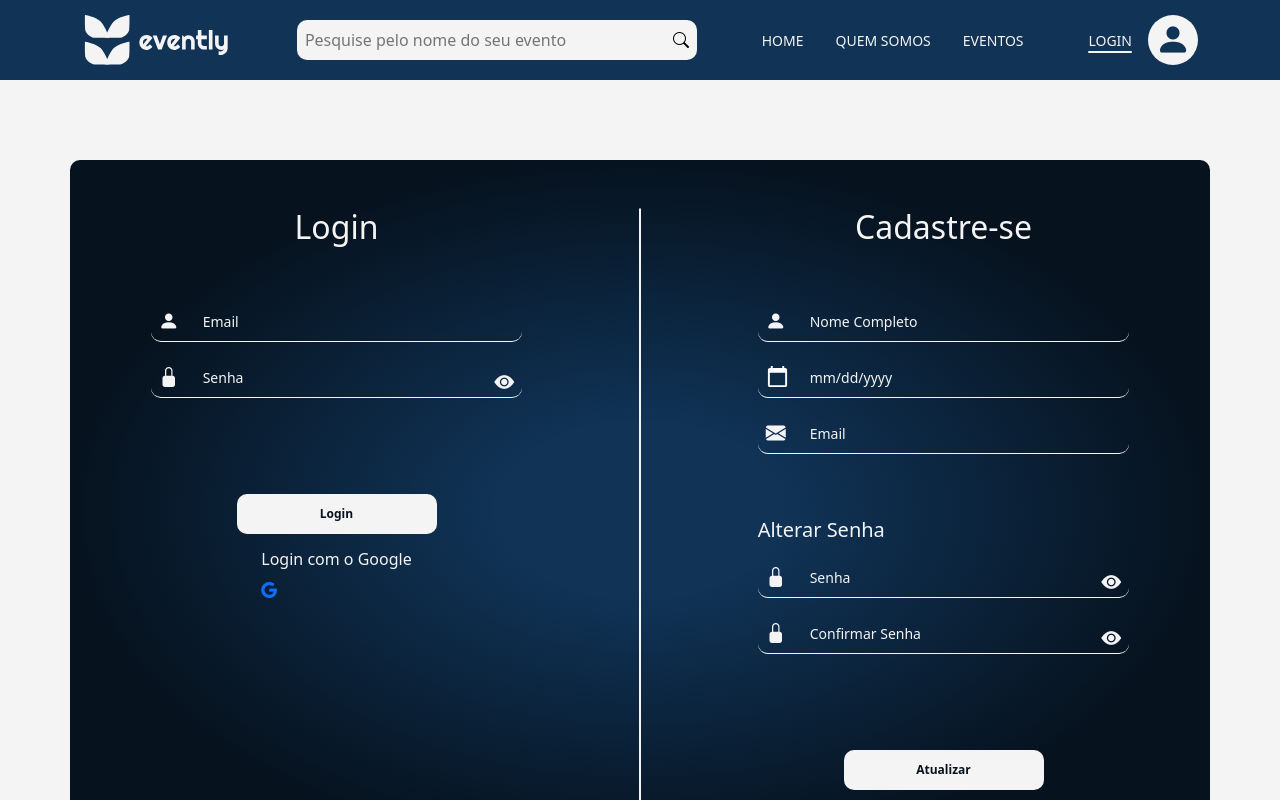
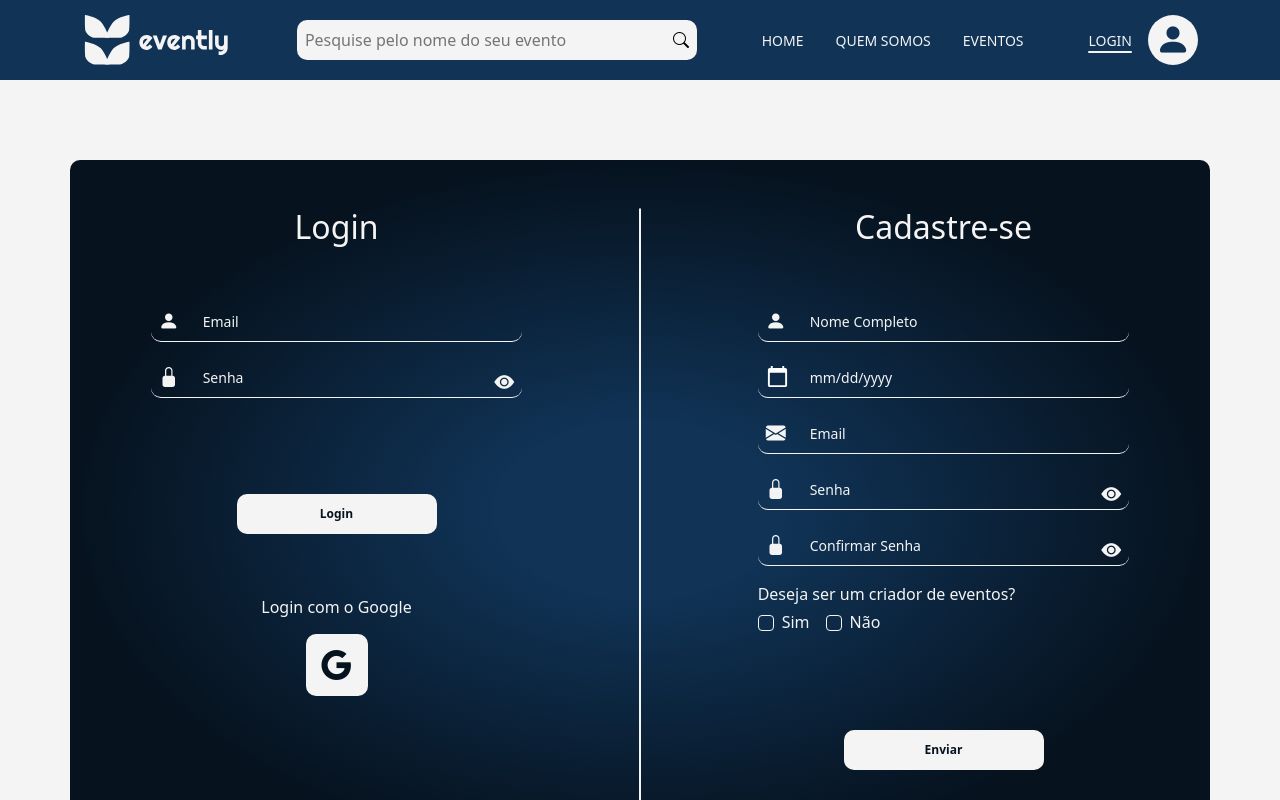
Before and after one commit to RayaniGomes/Evently, a Next.js app: page /login in a window 1280 px wide. Built offline with nearby package versions, Linux system fonts and the light colour scheme.

Commit message:
fix: ajustes do formulário de usuário para pagina de login

```diff
--- a/src/(components)/formularios/FormUsuario/index.tsx
+++ b/src/(components)/formularios/formUsuario/index.tsx
@@ -3,6 +3,7 @@ import { Form, GrupoInput } from "./styled";
 import { useState } from "react";
 import { zodResolver } from "@hookform/resolvers/zod";
 import { createDataUsuario, usuarioSchema } from "@/schema/usuario.schema";
+import InputCheckbox from "@/(components)/inputCheckbox";
 
 export default function FormUsuario() {
   const [mostrarSenha, setMostrarSenha] = useState(false);
@@ -37,8 +38,15 @@ export default function FormUsuario() {
       </GrupoInput>
       {errors.email && <span>{errors.email.message}</span>}
 
-      <div className="senha">
-        <h5>Alterar Senha</h5>
+      <div
+        className={
+          window.location.pathname === "/perfil"
+            ? "senha"
+            : "w-100 d-flex flex-column gap-3"
+        }
+      >
+        {window.location.pathname === "/perfil" && <h5>Alterar Senha</h5>}
+
         <GrupoInput>
           <i className="bi bi-lock-fill" />
           <input
@@ -71,11 +79,40 @@ export default function FormUsuario() {
           </button>
         </GrupoInput>
         {errors.confirmarSenha && <span>{errors.confirmarSenha.message}</span>}
+
+        {window.location.pathname === "/login" && (
+          <div>
+            <label htmlFor="">Deseja ser um criador de eventos?</label>
+            <div className="d-flex gap-3 mt-1">
+              <InputCheckbox
+                id="criador"
+                htmlFor="criador"
+                label="Sim"
+                color="--branco"
+                onClick={() => {}}
+              />
+              <InputCheckbox
+                id="comum"
+                htmlFor="comum"
+                label="Não"
+                color="--branco"
+                onClick={() => {}}
+              />
+            </div>
+          </div>
+        )}
       </div>
 
-      <button type="submit" className="btn-form">
-        Atualizar
-      </button>
+      {window.location.pathname === "/perfil" ? (
+        <button type="submit" className="btn-form">
+          Atualizar
+        </button>
+      ): (
+        <button type="submit" className="btn-form">
+          Enviar
+        </button>
+      )
+    }
     </Form>
   );
 }
--- a/src/(components)/formularios/FormUsuario/styled.ts
+++ b/src/(components)/formularios/formUsuario/styled.ts
@@ -48,6 +48,31 @@ export const Form = styled.form`
 
     &:hover {
       box-shadow: var(--drop-shadow-branco-hover);
+    }
+  }
+
+  .google {
+    display: flex;
+    flex-direction: column;
+    align-items: center;
+    margin-top: 3rem;
+    gap: .5rem;
+
+    a {
+      display: flex;
+      align-items: center;
+      justify-content: center;
+      border: none;
+      border-radius: 10px;
+      font-size: 30px;
+      background-color: var(--branco);
+      color: var(--azul-escuro);
+      padding: 1rem;
+      text-decoration: none;
+
+      &:hover {
+        box-shadow: var(--drop-shadow-branco-hover);
+      }
     }
   }
 `;
--- a/src/app/perfil/page.tsx
+++ b/src/app/perfil/page.tsx
@@ -3,7 +3,7 @@ import Navbar from "@/(components)/navbar";
 import Titulo from "@/(components)/titulo";
 import { Botoes, ContainerPerfil, Section } from "./styled";
 import Footer from "@/(components)/footer";
-import FormUsuario from "@/(components)/formularios/FormUsuario";
+import FormUsuario from "@/(components)/formularios/formUsuario";
 import { useState } from "react";
 import MinhasInscrições from "@/(components)/minhasInscrições";
 import MeusEventos from "@/(components)/meusEventos";
```
